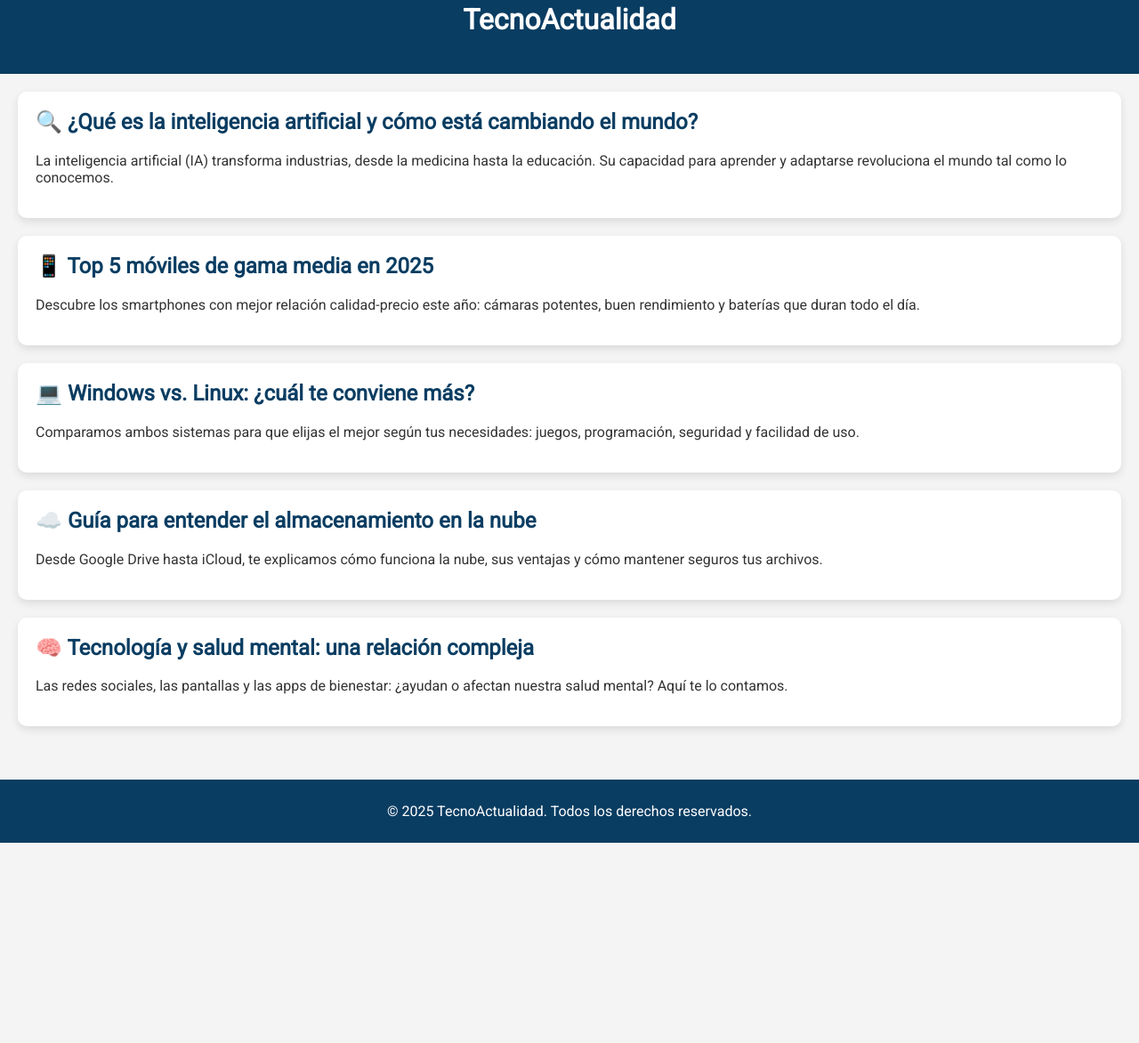
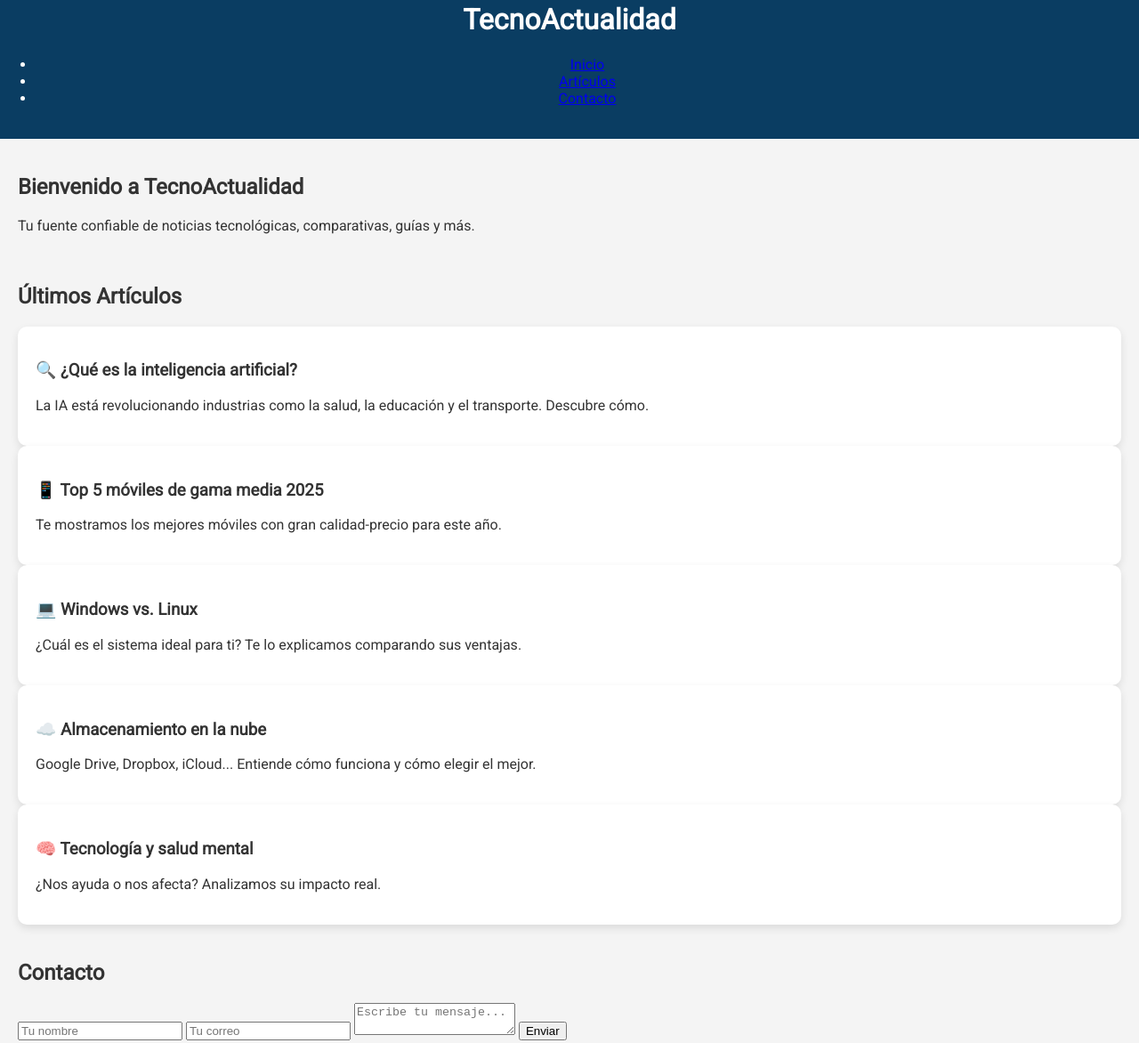
Before and after one commit to UnaxEspinosa/TecnoActualidad, a plain HTML site: page index.html in a window 1280 px wide. Shown: the part 38-1210 px from the top of the page at 89% size. Before the commit the page ends 985 px from the top, so only its background shows below. Drawn offline with Linux system fonts and the light colour scheme.

Commit message:
Update index.html

```diff
--- a/index.html
+++ b/index.html
@@ -3,38 +3,64 @@
 <head>
   <meta charset="UTF-8">
   <title>TecnoActualidad</title>
+  <meta name="viewport" content="width=device-width, initial-scale=1.0">
   <link rel="stylesheet" href="style.css">
   <link href="https://fonts.googleapis.com/css2?family=Roboto&display=swap" rel="stylesheet">
 </head>
 <body>
   <header>
-    <h1>TecnoActualidad</h1>
+    <div class="container">
+      <h1>TecnoActualidad</h1>
+      <nav>
+        <ul>
+          <li><a href="#inicio">Inicio</a></li>
+          <li><a href="#articulos">Artículos</a></li>
+          <li><a href="#contacto">Contacto</a></li>
+        </ul>
+      </nav>
+    </div>
   </header>
 
   <main>
-    <section class="card">
-      <h2>🔍 ¿Qué es la inteligencia artificial y cómo está cambiando el mundo?</h2>
-      <p>La inteligencia artificial (IA) transforma industrias, desde la medicina hasta la educación. Su capacidad para aprender y adaptarse revoluciona el mundo tal como lo conocemos.</p>
+    <section id="inicio" class="hero">
+      <h2>Bienvenido a TecnoActualidad</h2>
+      <p>Tu fuente confiable de noticias tecnológicas, comparativas, guías y más.</p>
     </section>
 
-    <section class="card">
-      <h2>📱 Top 5 móviles de gama media en 2025</h2>
-      <p>Descubre los smartphones con mejor relación calidad-precio este año: cámaras potentes, buen rendimiento y baterías que duran todo el día.</p>
+    <section id="articulos" class="articles">
+      <h2>Últimos Artículos</h2>
+      <div class="grid">
+        <article class="card">
+          <h3>🔍 ¿Qué es la inteligencia artificial?</h3>
+          <p>La IA está revolucionando industrias como la salud, la educación y el transporte. Descubre cómo.</p>
+        </article>
+        <article class="card">
+          <h3>📱 Top 5 móviles de gama media 2025</h3>
+          <p>Te mostramos los mejores móviles con gran calidad-precio para este año.</p>
+        </article>
+        <article class="card">
+          <h3>💻 Windows vs. Linux</h3>
+          <p>¿Cuál es el sistema ideal para ti? Te lo explicamos comparando sus ventajas.</p>
+        </article>
+        <article class="card">
+          <h3>☁️ Almacenamiento en la nube</h3>
+          <p>Google Drive, Dropbox, iCloud... Entiende cómo funciona y cómo elegir el mejor.</p>
+        </article>
+        <article class="card">
+          <h3>🧠 Tecnología y salud mental</h3>
+          <p>¿Nos ayuda o nos afecta? Analizamos su impacto real.</p>
+        </article>
+      </div>
     </section>
 
-    <section class="card">
-      <h2>💻 Windows vs. Linux: ¿cuál te conviene más?</h2>
-      <p>Comparamos ambos sistemas para que elijas el mejor según tus necesidades: juegos, programación, seguridad y facilidad de uso.</p>
-    </section>
-
-    <section class="card">
-      <h2>☁️ Guía para entender el almacenamiento en la nube</h2>
-      <p>Desde Google Drive hasta iCloud, te explicamos cómo funciona la nube, sus ventajas y cómo mantener seguros tus archivos.</p>
-    </section>
-
-    <section class="card">
-      <h2>🧠 Tecnología y salud mental: una relación compleja</h2>
-      <p>Las redes sociales, las pantallas y las apps de bienestar: ¿ayudan o afectan nuestra salud mental? Aquí te lo contamos.</p>
+    <section id="contacto" class="contact">
+      <h2>Contacto</h2>
+      <form>
+        <input type="text" placeholder="Tu nombre" required>
+        <input type="email" placeholder="Tu correo" required>
+        <textarea placeholder="Escribe tu mensaje..." required></textarea>
+        <button type="submit">Enviar</button>
+      </form>
     </section>
   </main>
 
```
